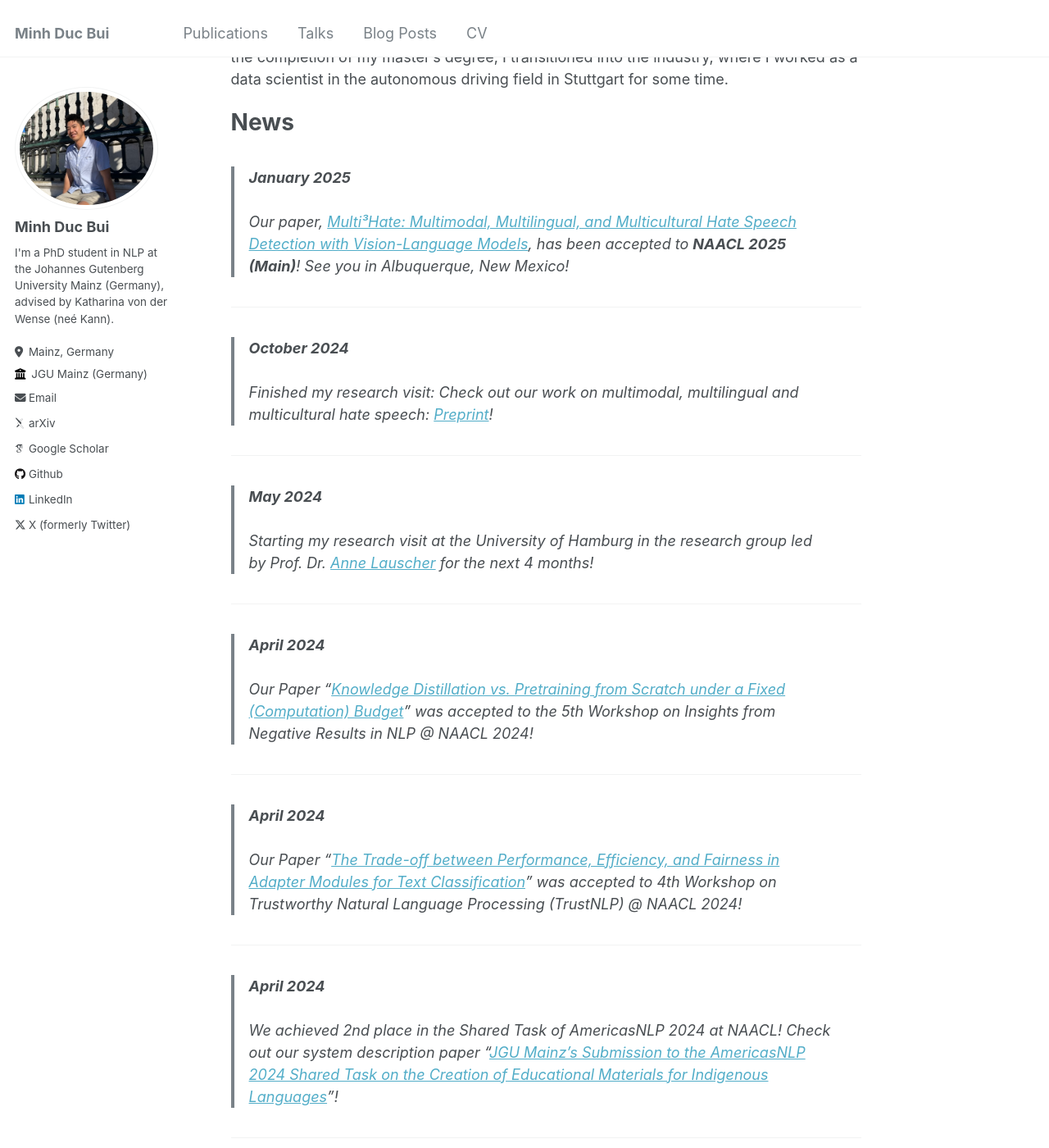
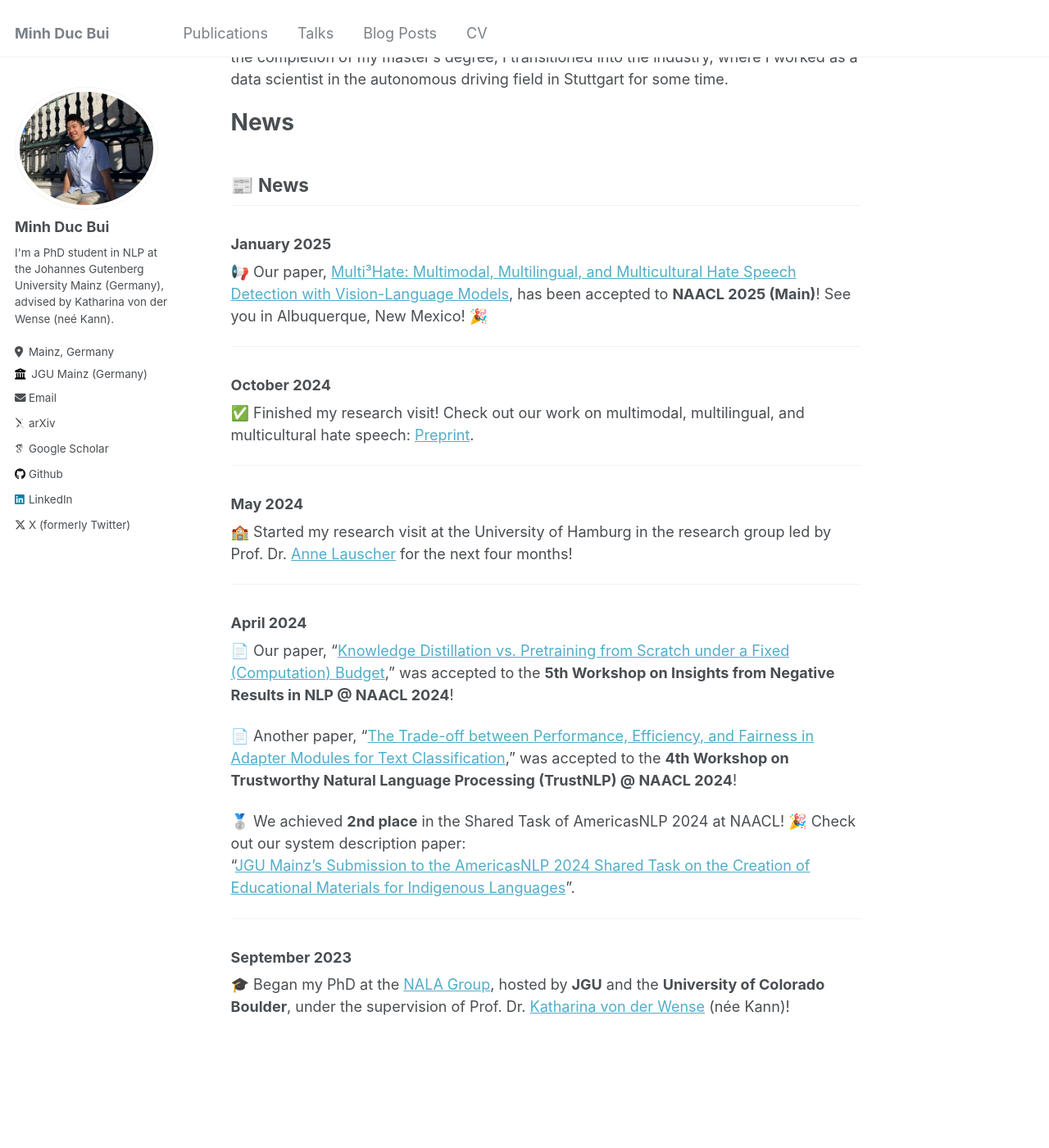
Before and after one commit to MinhDucBui/minhducbui.github.io, a Jekyll site: the page built from _pages/about.md, in a window 1280 px wide and 1400 px high, scrolled down 359 px. Shown: the whole window at 82% size. Built offline with Jekyll 4.4.1, drawn with Linux system fonts in a browser that asks for light colours; some web fonts are replaced; some of the changed text lies outside the part shown.

Commit message:
reformatting

```diff
--- a/_pages/about.md
+++ b/_pages/about.md
@@ -13,32 +13,32 @@ Prior to this, I completed my bachelor's degree in "Mathematics in Business and
 
 News
 ======
+## 📰 News
 
-
-> **January 2025**<br><br>Our paper, [Multi³Hate: Multimodal, Multilingual, and Multicultural Hate Speech Detection with Vision-Language Models](https://arxiv.org/abs/2411.03888), has been accepted to **NAACL 2025 (Main)**! See you in Albuquerque, New Mexico!
-
+### **January 2025**
+📢 Our paper, [Multi³Hate: Multimodal, Multilingual, and Multicultural Hate Speech Detection with Vision-Language Models](https://arxiv.org/abs/2411.03888), has been accepted to **NAACL 2025 (Main)**! See you in Albuquerque, New Mexico! 🎉
 
 ---
 
-
-> **October 2024**<br><br>Finished my research visit: Check out our work on multimodal, multilingual and multicultural hate speech: [Preprint](https://arxiv.org/abs/2411.03888)!
+### **October 2024**
+✅ Finished my research visit! Check out our work on multimodal, multilingual, and multicultural hate speech: [Preprint](https://arxiv.org/abs/2411.03888).
 
 ---
 
-> **May 2024**<br><br>Starting my research visit at the University of Hamburg in the research group led by Prof. Dr. [Anne Lauscher](https://anne-lauscher.de) for the next 4 months!
+### **May 2024**
+🏫 Started my research visit at the University of Hamburg in the research group led by Prof. Dr. [Anne Lauscher](https://anne-lauscher.de) for the next four months!
 
 ---
 
-> **April 2024**<br><br>Our Paper "[Knowledge Distillation vs. Pretraining from Scratch under a Fixed (Computation) Budget](https://aclanthology.org/2024.insights-1.6/)" was accepted to the 5th Workshop on Insights from Negative Results in NLP @ NAACL 2024!
+### **April 2024**
+📄 Our paper, "[Knowledge Distillation vs. Pretraining from Scratch under a Fixed (Computation) Budget](https://aclanthology.org/2024.insights-1.6/)," was accepted to the **5th Workshop on Insights from Negative Results in NLP @ NAACL 2024**!
+
+📄 Another paper, "[The Trade-off between Performance, Efficiency, and Fairness in Adapter Modules for Text Classification](https://aclanthology.org/2024.trustnlp-1.4/)," was accepted to the **4th Workshop on Trustworthy Natural Language Processing (TrustNLP) @ NAACL 2024**!
+
+🥈 We achieved **2nd place** in the Shared Task of AmericasNLP 2024 at NAACL! 🎉 Check out our system description paper:
+"[JGU Mainz’s Submission to the AmericasNLP 2024 Shared Task on the Creation of Educational Materials for Indigenous Languages](https://aclanthology.org/2024.americasnlp-1.23/)".
 
 ---
 
-> **April 2024**<br><br>Our Paper "[The Trade-off between Performance, Efficiency, and Fairness in Adapter Modules for Text Classification](https://aclanthology.org/2024.trustnlp-1.4/)" was accepted to  4th Workshop on Trustworthy Natural Language Processing (TrustNLP) @ NAACL 2024!
-
----
-
-> **April 2024**<br><br>We achieved 2nd place in the Shared Task of AmericasNLP 2024 at NAACL! Check out our system description paper "[JGU Mainz’s Submission to the AmericasNLP 2024 Shared Task on the Creation of Educational Materials for Indigenous Languages](https://aclanthology.org/2024.americasnlp-1.23/)"!
-
----
-
-> **September 2023**<br><br>Beginning my PhD at the [NALA Group](https://nala-cub.github.io) hosted by JGU and University of Colorado Boulder under the supervision of Prof. Dr. [Katharina von der Wense](https://scholar.google.de/citations?user=3XF5bqEAAAAJ&hl=en) (Née Kann)!
+### **September 2023**
+🎓 Began my PhD at the [NALA Group](https://nala-cub.github.io), hosted by **JGU** and the **University of Colorado Boulder**, under the supervision of Prof. Dr. [Katharina von der Wense](https://scholar.google.de/citations?user=3XF5bqEAAAAJ&hl=en) (née Kann)!
```
